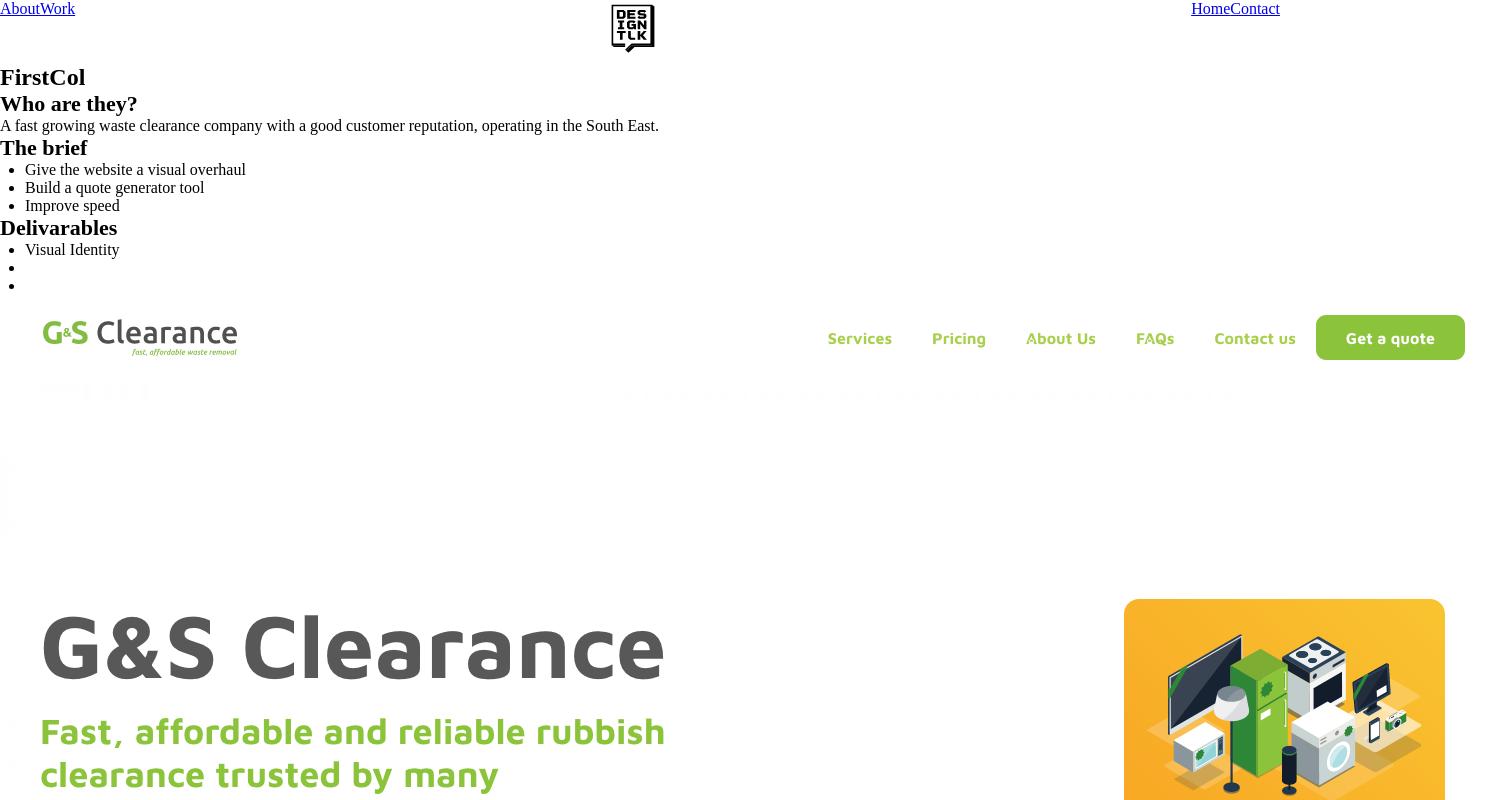
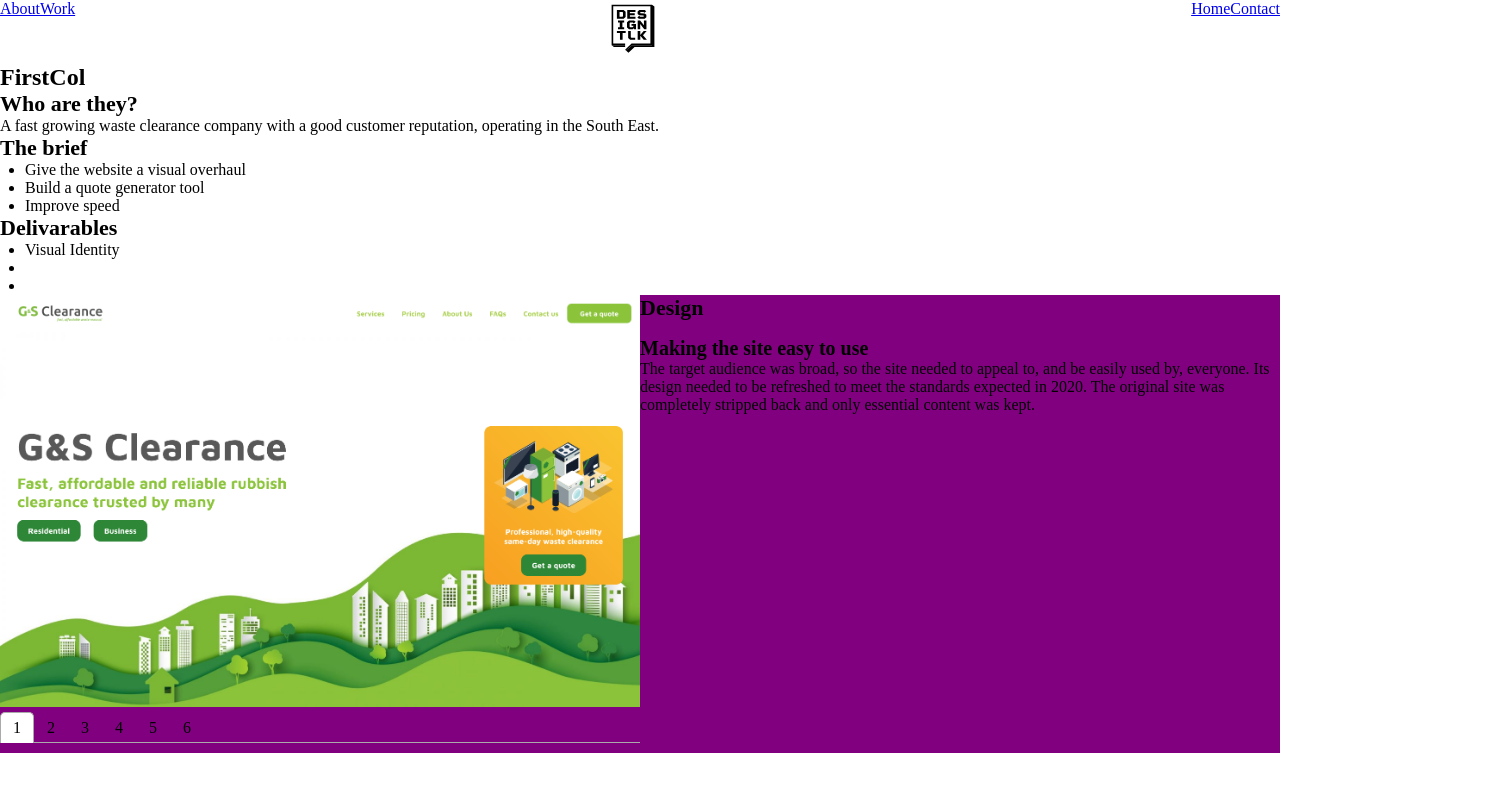
Before and after one commit to rubenkretek/portfolio-react, a React (Create React App) app: page /work/firstcol in a window 1280 px wide. Shown: the top 800 px of the page, 1485 px wide, since content can reach past the window. Built offline with nearby package versions, Linux system fonts and the light colour scheme.

Commit message:
Build: added background color to featured block

```diff
--- a/src/pages/WorkItem.js
+++ b/src/pages/WorkItem.js
@@ -3,6 +3,8 @@
 import { workState } from '../workState';
 import { Tab, Tabs, TabList, TabPanel } from 'react-tabs';
 import 'react-tabs/style/react-tabs.css';
+import '../styles/components/switcher.scss'
+import '../styles/components/work.scss'
 
 
 const WorkItem = () => {
@@ -10,13 +12,20 @@
     const url = history.location.pathname;
     const [workItems, setWorkItems] = useState(workState);
     const [work, setWork] = useState(null);
+    const [backgroundColor, setBackgroundColor] = useState(null);
+    const featuredStyles = {
+        backgroundColor: backgroundColor,
+    };
 
 
     //useEffect
     useEffect(() => {
         const currentWork = workItems.filter((stateWork) => stateWork.url === url);
         setWork(currentWork[0]);
+        setBackgroundColor(currentWork[0].carouselBackground);
     }, [workItems, url]);
+
+
 
     return (
         <>
@@ -55,29 +64,29 @@
                             </ul>
                         </div>
                     </section>
-                    <section className="work__featured">
-                        <div clas="left">
-                            <Tabs>
+                    <section className="work--featured" style={featuredStyles}>
+                        <div className="work--featured-left">
+                            <Tabs className="image-switcher">
                                 {work.carouselImages.map((carouselImages) => (
-
                                     <TabPanel>
-                                        <img src={carouselImages.carouselImage} alt={carouselImages.carouselAltText} />
-
+                                        <div className="switcher__image">
+                                            <img src={carouselImages.carouselImage} alt={carouselImages.carouselAltText} />
+                                        </div>
                                     </TabPanel>
                                 ))}
-
                                 <TabList>
                                     {work.carouselImages.map((carouselImages, i) => (
                                         <Tab>
                                             <p>{i + 1}</p>
                                         </Tab>
                                     ))}
-
                                 </TabList>
                             </Tabs>
                         </div>
-                        <div className="right">
-
+                        <div className="work--featured-right">
+                            <h2>{work.carouselTitle}</h2>
+                            <h3>{work.carouselSubtitle}</h3>
+                            <p>{work.carouselText}</p>
                         </div>
                     </section>
                 </div>
@@ -100,4 +109,5 @@
     )
 };
 
+
 export default WorkItem;
--- /dev/null
+++ b/src/styles/components/switcher.scss
@@ -0,0 +1,7 @@
+.switcher {
+  &__image {
+    img {
+      max-width: 100%;
+    }
+  }
+}
--- /dev/null
+++ b/src/styles/components/work.scss
@@ -0,0 +1,6 @@
+.work {
+  &--featured {
+    display: grid;
+    grid-template-columns: 1fr 1fr;
+  }
+}
```
Also changed, not shown: 1 other file (tests, documents, lock files or other folders).
